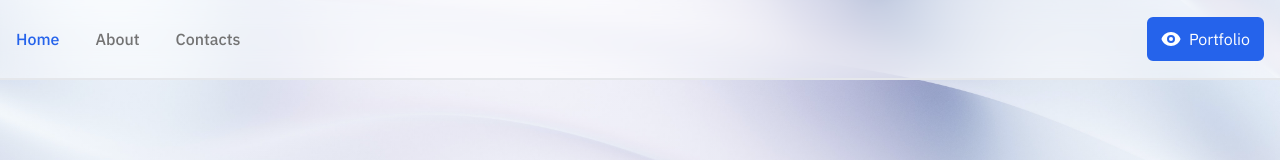
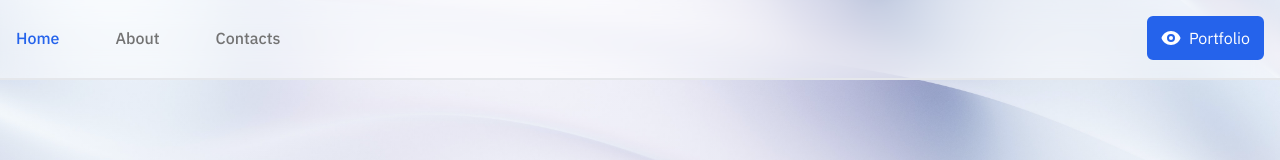
Before and after one commit to qhungg289/personal-site-qhungg289, a Next.js app: page / in a window 1280 px wide. Shown: the top 160 px of the page. Built offline with nearby package versions, Linux system fonts and the light colour scheme.

Commit message:
Use container in Nav

```diff
--- a/components/nav/Nav.js
+++ b/components/nav/Nav.js
@@ -3,8 +3,9 @@ import Link from "next/link";
 
 export default function Nav() {
 	return (
-		<nav className="fixed top-0 z-10 flex h-20 w-full items-center justify-between border-b-2 bg-white/50 p-4 backdrop-blur-md">
-			<div className="space-x-5 sm:space-x-9">
+		<nav className="fixed top-0 z-10  h-20 w-full  border-b-2 bg-white/50 p-4 backdrop-blur-md">
+			<div className="container flex items-center justify-between">
+				<div className="space-x-5 sm:space-x-14">
 					<NavLink href="/" pathName="Home" />
 					<NavLink href="/about" pathName="About" />
 					<NavLink href="/contacts" pathName="Contacts" />
@@ -30,6 +31,7 @@ export default function Nav() {
 						</a>
 					</Link>
 				</div>
+			</div>
 		</nav>
 	);
 }
```
Lines whose indentation alone changed are shown as unchanged.
